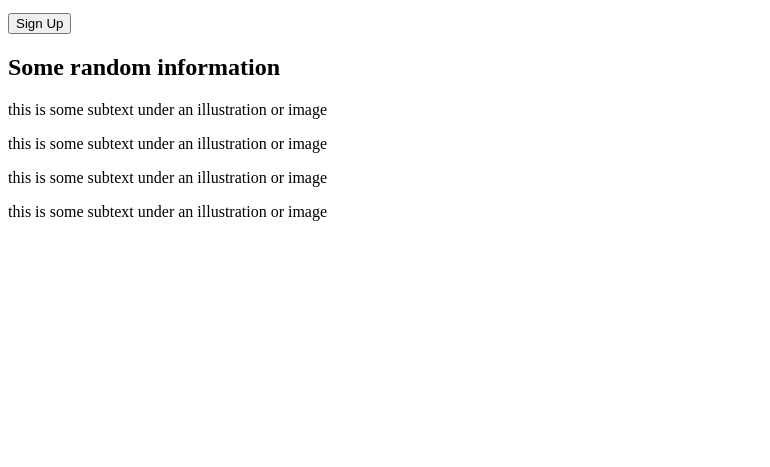
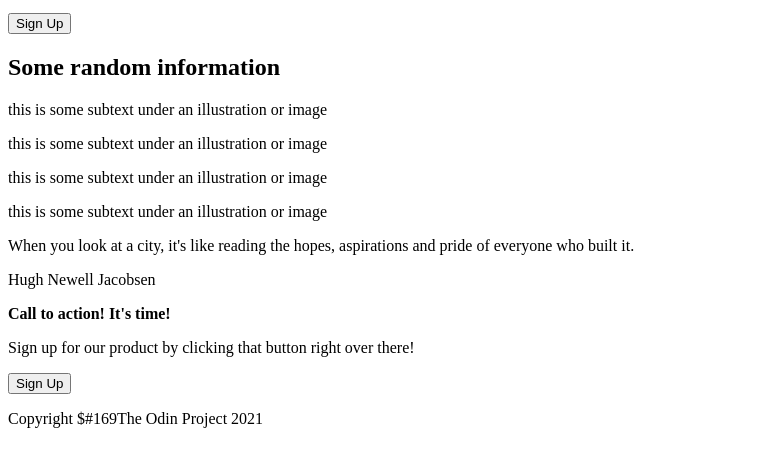
Before and after one commit to MatthewGutz1/Landing_Page, a plain HTML site: page index.html in a window 1280 px wide. Shown: the part 205-672 px from the top of the page, without its empty margins (0-770 px from the left). Drawn offline with Linux system fonts and the light colour scheme.

Commit message:
Add index.html

```diff
--- a/index.html
+++ b/index.html
@@ -22,7 +22,7 @@
             <div class="intro-text">
                 <h1>This website is awesome</h1>
                 <p class="h1-low">This website has some subtext that goes here under the main title. It's a smaller font and color is lower contrast.</p>
-                <button>Sign Up</button>
+                <button class="sign-up">Sign Up</button>
             </div>
         </div>
         <div class="content">
@@ -46,6 +46,20 @@
                 </div>
             </div>
         </div>
+        <div class="quote">
+            <p>When you look at a city, it's like reading the hopes, aspirations and pride of everyone who built it.</p>
+            <p class="authors">Hugh Newell Jacobsen</p>
+        </div>
+        <div class="sign-up">
+            <div class="text">
+                <p><b>Call to action! It's time!</b></p>
+                <p class="small-text">Sign up for our product by clicking that button right over there!</p>
+            </div>
+            <button class="sign-up">Sign Up</button>
+        </div>
     </div>
+    <footer>
+        <p>Copyright <span>$#169</span>The Odin Project 2021</p>
+    </footer>
 </body>
 </html>
```
